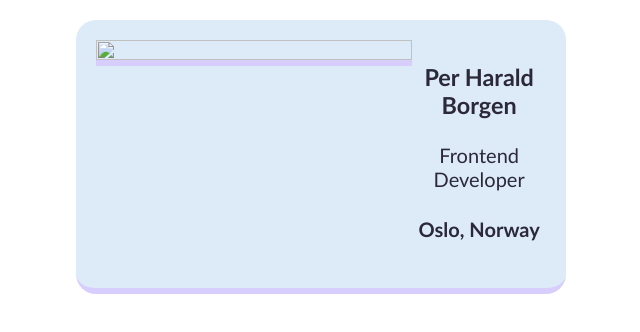
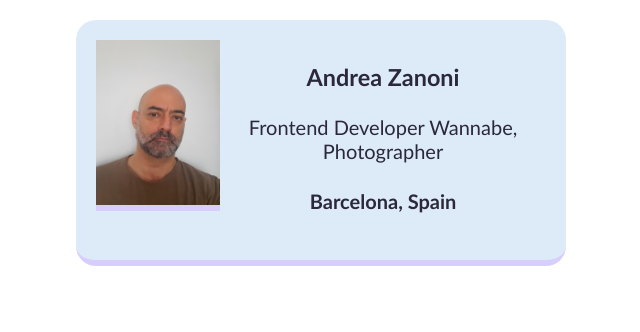
Before and after one commit to andreazanoni79-cloud/Business-card-prototype, a plain HTML site: page index.html in a window 1280 px wide. Shown: the whole page, without its empty margins (319-959 px from the left). Drawn offline with Linux system fonts and the light colour scheme.

Commit message:
Add files via upload

```diff
--- a/index.html
+++ b/index.html
@@ -4,11 +4,20 @@
   </head>
   <body>
     <div class="card">
-            <img class="avatar" src="images/per.png">
-            <div >
-                <h3>Per Harald Borgen</h3>
-                <p>Frontend Developer</p>
-                <h4>Oslo, Norway</h4>
+      <div class="contenedor-foto">
+        <!-- Imagen que se ve al principio -->
+        <img src="./images/ritratto.jpg" class="avatar foto-frontal" />
+        <!-- Imagen que aparece al hacer hover -->
+        <img
+          src="./images/ritrattocamicia-01.jpg"
+          class="avatar foto-trasera"
+        />
+      </div>
+
+      <div>
+        <h3>Andrea Zanoni</h3>
+        <p>Frontend Developer Wannabe, Photographer</p>
+        <h4>Barcelona, Spain</h4>
       </div>
     </div>
   </body>
```
Lines whose indentation alone changed are shown as unchanged.
